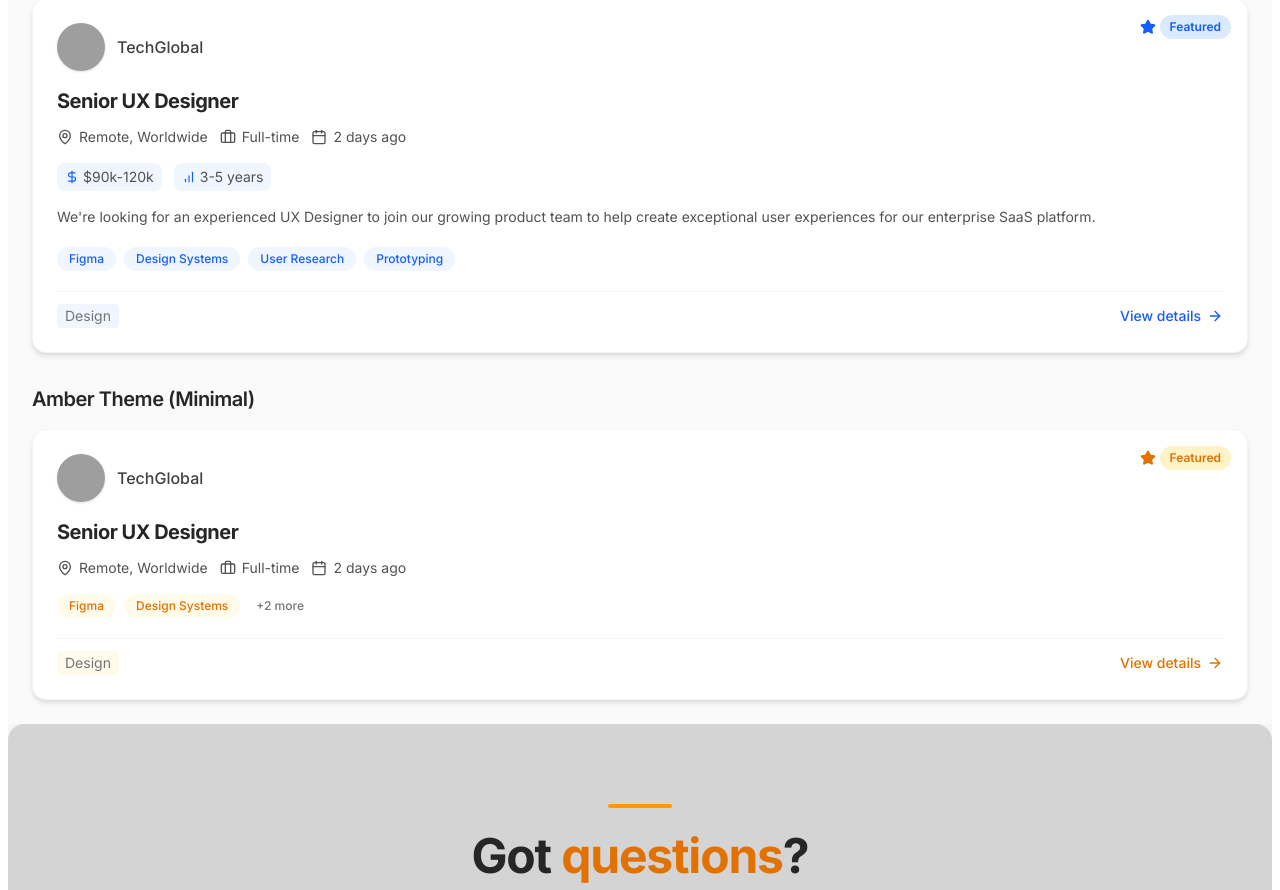
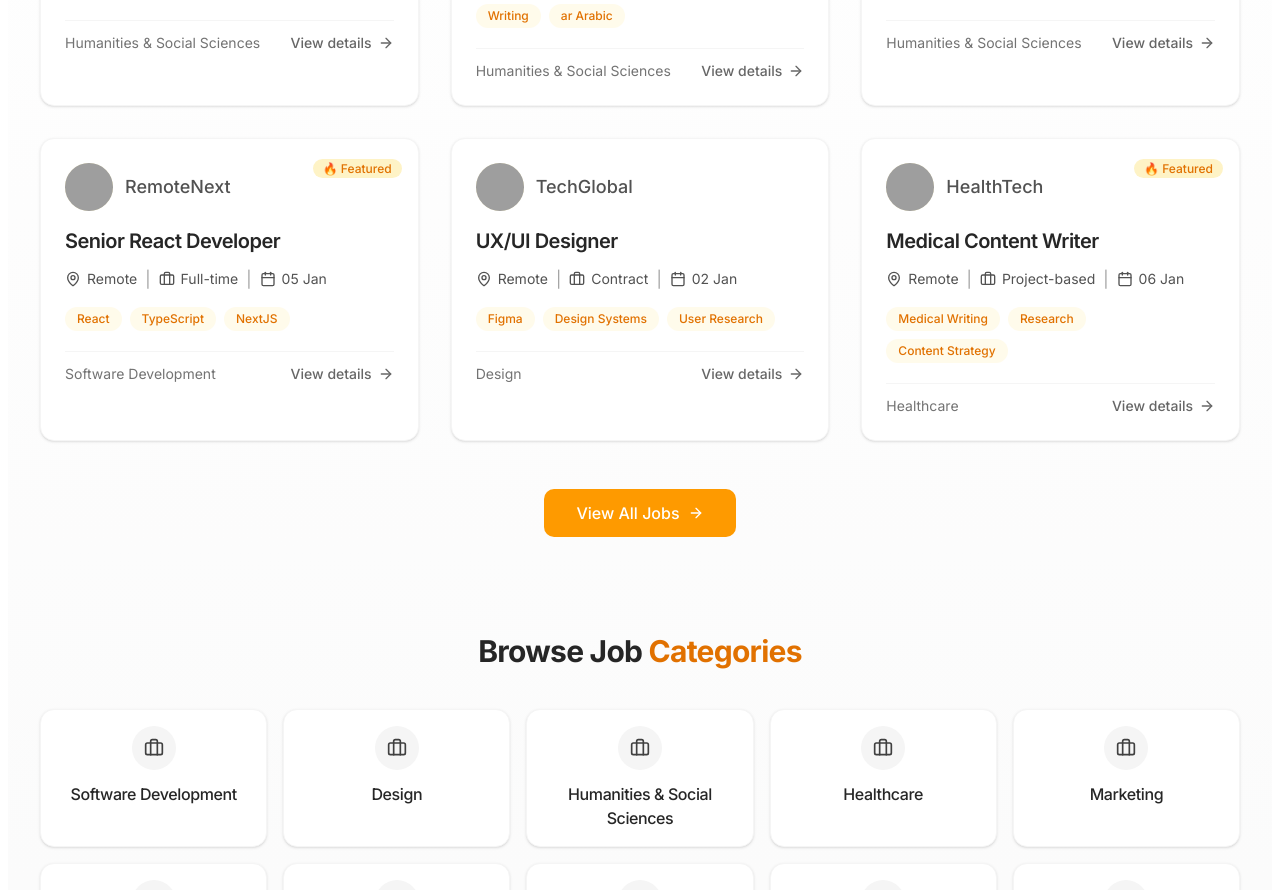
Before and after one commit to Atomic-hacks/Remotenext, a Next.js app: page / in a window 1280 px wide. Shown: the part 5147-6037 px from the top of the page. Built offline with nearby package versions, Linux system fonts and the light colour scheme; grey boxes are pictures that could not be loaded.

Commit message:
update on job category

```diff
--- a/components/home/JobCategories.tsx
+++ b/components/home/JobCategories.tsx
@@ -1,108 +1,291 @@
-import React from 'react';
-import { motion } from 'framer-motion';
-import Link from 'next/link';
-import { Briefcase, MapPin, Calendar, ArrowRight, DollarSign, BarChart, Star } from 'lucide-react';
+/* eslint-disable @typescript-eslint/no-explicit-any */
 
-// Define a sample job for preview
-const sampleJob = {
-  id: "1",
-  company: "TechGlobal",
-  companyLogo: "/api/placeholder/100/100",
-  title: "Senior UX Designer",
-  location: "Remote, Worldwide",
-  type: "Full-time",
-  postedDate: "2 days ago",
-  salary: "$90k-120k",
-  experience: "3-5 years",
-  description: "We're looking for an experienced UX Designer to join our growing product team to help create exceptional user experiences for our enterprise SaaS platform.",
-  skills: ["Figma", "Design Systems", "User Research", "Prototyping"],
-  category: "Design",
-  featured: true
-};
+'use client';
 
-// Color accent theme options
-const ACCENT_COLORS = {
-  amber: {
+import React, { useRef } from 'react';
+import Link from "next/link";
+import { motion } from "framer-motion";
+import { JOB_CATEGORIES } from "@/lib/constants";
+import { Briefcase, MapPin, Calendar, ArrowRight } from 'lucide-react';
+
+// Color accent theme
+const ACCENT_COLOR = {
   light: "bg-amber-50",
   medium: "bg-amber-100",
-    dark: "bg-amber-200",
   text: "text-amber-600",
   hover: "hover:text-amber-600",
   border: "border-amber-200",
   hoverBg: "hover:bg-amber-50",
   button: "bg-amber-500",
   buttonHover: "hover:bg-amber-600",
+};
+
+// Sample job listings based on the screenshot
+const FEATURED_JOBS = [
+  {
+    id: "1",
+    company: "Outlier",
+    companyLogo: "https://logo.clearbit.com/outlier.org",
+    title: "Spanish (Mexico) Freelance Writer",
+    location: "Remote",
+    type: "Project-based",
+    postedDate: "04 Jan",
+    skills: ["Writing", "es Spanish"],
+    category: "Humanities & Social Sciences",
+    featured: true
   },
-  blue: {
-    light: "bg-blue-50",
-    medium: "bg-blue-100",
-    dark: "bg-blue-200",
-    text: "text-blue-600",
-    hover: "hover:text-blue-600",
-    border: "border-blue-200",
-    hoverBg: "hover:bg-blue-50",
-    button: "bg-blue-500",
-    buttonHover: "hover:bg-blue-600",
+  {
+    id: "2",
+    company: "Outlier",
+    companyLogo: "https://logo.clearbit.com/outlier.org",
+    title: "Arabic (Egypt) Freelance Writer (US)",
+    location: "Remote",
+    type: "Project-based",
+    postedDate: "04 Jan",
+    skills: ["Writing", "ar Arabic"],
+    category: "Humanities & Social Sciences",
+    featured: true
   },
-  emerald: {
-    light: "bg-emerald-50",
-    medium: "bg-emerald-100",
-    dark: "bg-emerald-200",
-    text: "text-emerald-600",
-    hover: "hover:text-emerald-600",
-    border: "border-emerald-200",
-    hoverBg: "hover:bg-emerald-50",
-    button: "bg-emerald-500",
-    buttonHover: "hover:bg-emerald-600",
+  {
+    id: "3",
+    company: "Outlier",
+    companyLogo: "https://logo.clearbit.com/outlier.org",
+    title: "French Freelance Writer",
+    location: "Remote",
+    type: "Project-based",
+    postedDate: "03 Jan",
+    skills: ["Writing", "fr French"],
+    category: "Humanities & Social Sciences",
+    featured: false
+  },
+  {
+    id: "4",
+    company: "RemoteNext",
+    companyLogo: "https://logo.clearbit.com/remotenext.io",
+    title: "Senior React Developer",
+    location: "Remote",
+    type: "Full-time",
+    postedDate: "05 Jan",
+    skills: ["React", "TypeScript", "NextJS"],
+    category: "Software Development",
+    featured: true
+  },
+  {
+    id: "5",
+    company: "TechGlobal",
+    companyLogo: "https://logo.clearbit.com/techglobal.com",
+    title: "UX/UI Designer",
+    location: "Remote",
+    type: "Contract",
+    postedDate: "02 Jan",
+    skills: ["Figma", "Design Systems", "User Research"],
+    category: "Design",
+    featured: false
+  },
+  {
+    id: "6",
+    company: "HealthTech",
+    companyLogo: "https://logo.clearbit.com/healthtech.com",
+    title: "Medical Content Writer",
+    location: "Remote",
+    type: "Project-based",
+    postedDate: "06 Jan",
+    skills: ["Medical Writing", "Research", "Content Strategy"],
+    category: "Healthcare",
+    featured: true
+  }
+];
+
+
+const JobCategories: React.FC = () => {
+  const sectionRef = useRef<HTMLDivElement>(null);
+
+  // Animation variants
+  const containerVariants = {
+    hidden: { opacity: 0 },
+    visible: {
+      opacity: 1,
+      transition: {
+        staggerChildren: 0.1,
+        delayChildren: 0.3
+      }
     }
   };
 
-// JobCard Component
-const JobCard = ({
-  job = sampleJob,
-  accentColor = ACCENT_COLORS.emerald,
-  variant = "standard" // "standard", "minimal", or "detailed"
-}) => {
-  // Simple animation variants
-  const cardAnimation = {
-    rest: {
+  const headerVariants = {
+    hidden: { opacity: 0, y: 30 },
+    visible: {
+      opacity: 1,
       y: 0,
-      boxShadow: "0 4px 6px -1px rgba(0, 0, 0, 0.1), 0 2px 4px -1px rgba(0, 0, 0, 0.06)"
-    },
-    hover: {
-      y: -8,
-      boxShadow: "0 20px 25px -5px rgba(0, 0, 0, 0.1), 0 10px 10px -5px rgba(0, 0, 0, 0.04)"
+      transition: {
+        duration: 0.7,
+        ease: [0.25, 0.1, 0.25, 1.0]
+      }
+    }
+  };
+
+  const cardVariants = {
+    hidden: { opacity: 0, y: 20, scale: 0.95 },
+    visible: {
+      opacity: 1,
+      y: 0,
+      scale: 1,
+      transition: {
+        duration: 0.5,
+        ease: [0.25, 0.1, 0.25, 1.0]
+      }
     }
   };
 
   return (
-    <Link href={`/jobs/${job.id}`} className="block no-underline">
+    <div
+      ref={sectionRef}
+      className="bg-gradient-to-b from-white to-neutral-50 py-16 md:py-24 px-4 sm:px-6 lg:px-8 w-full max-w-7xl mx-auto rounded-xl overflow-hidden"
+    >
       <motion.div
-        className={`bg-white rounded-xl border border-neutral-100 h-full group relative overflow-hidden`}
-        initial="rest"
-        whileHover="hover"
-        variants={cardAnimation}
-        transition={{ duration: 0.3, ease: "easeOut" }}
+        className="text-center mb-12 md:mb-20"
+        initial="hidden"
+        whileInView="visible"
+        viewport={{ once: true, margin: "-100px" }}
+        variants={containerVariants}
       >
-        {/* Hover background effect */}
+        <motion.h2
+          variants={headerVariants}
+          className="text-3xl md:text-5xl font-bold tracking-tight text-neutral-800"
+        >
+          <span className={ACCENT_COLOR.text}>Featured</span> Job Listings
+        </motion.h2>
+        <motion.p
+          variants={headerVariants}
+          className="mt-4 text-lg md:text-xl text-neutral-600 max-w-2xl mx-auto"
+        >
+          Discover top remote opportunities from leading companies worldwide
+        </motion.p>
+      </motion.div>
+
+      <motion.div
+        className="grid grid-cols-1 md:grid-cols-2 lg:grid-cols-3 gap-5 md:gap-8"
+        initial="hidden"
+        whileInView="visible"
+        viewport={{ once: true, margin: "-50px" }}
+        variants={containerVariants}
+      >
+        {FEATURED_JOBS.map((job, index) => (
+          <JobCard
+            key={job.id}
+            job={job}
+            index={index}
+            variants={cardVariants}
+            accentColor={ACCENT_COLOR}
+          />
+        ))}
+      </motion.div>
+
+      <motion.div
+        className="mt-12 text-center"
+        variants={headerVariants}
+        initial="hidden"
+        whileInView="visible"
+        viewport={{ once: true }}
+      >
+        <Link href="/jobs">
+          <motion.button
+            className={`${ACCENT_COLOR.button} ${ACCENT_COLOR.buttonHover} text-white px-8 py-3 rounded-lg font-medium flex items-center gap-2 mx-auto transition-colors duration-300`}
+            whileHover={{ scale: 1.05 }}
+            whileTap={{ scale: 0.98 }}
+          >
+            View All Jobs
+            <ArrowRight className="w-4 h-4" />
+          </motion.button>
+        </Link>
+      </motion.div>
+
+      <motion.div
+        className="mt-24 mb-8 "
+        initial="hidden"
+        whileInView="visible"
+        viewport={{ once: true, margin: "-100px" }}
+        variants={containerVariants}
+      >
+        <motion.h3
+          variants={headerVariants}
+          className="text-2xl md:text-3xl font-bold tracking-tight text-neutral-800 text-center mb-10"
+        >
+          Browse Job <span className={ACCENT_COLOR.text}>Categories</span>
+        </motion.h3>
+
+        <div className="grid grid-cols-2 md:grid-cols-3 lg:grid-cols-5 gap-4">
+          {JOB_CATEGORIES.map((category, index) => (
+            <motion.div
+              key={category.id}
+              variants={cardVariants}
+              custom={index}
+              whileHover={{ y: -5, transition: { duration: 0.2 } }}
+            >
+              <Link href={`/jobs?category=${category.slug}`}>
+                <div className="bg-white p-4 rounded-xl shadow-sm border border-neutral-100 hover:shadow-md transition-all duration-300 h-full text-center group">
+                  <div className="flex justify-center mb-3">
+                    <div className={`bg-neutral-100 group-hover:${ACCENT_COLOR.medium} rounded-full p-3 transition-colors duration-300`}>
+                      <Briefcase className={`w-5 h-5 text-neutral-700 group-hover:${ACCENT_COLOR.text} transition-colors duration-300`} />
+                    </div>
+                  </div>
+                  <h4 className={`font-medium text-neutral-800 group-hover:${ACCENT_COLOR.text} transition-colors duration-300`}>{category.title}</h4>
+                </div>
+              </Link>
+            </motion.div>
+          ))}
+        </div>
+      </motion.div>
+    </div>
+  );
+};
+
+interface JobCardProps {
+  job: {
+    id: string;
+    company: string;
+    companyLogo?: string;
+    title: string;
+    location: string;
+    type: string;
+    postedDate: string;
+    skills: string[];
+    category: string;
+    featured: boolean;
+  };
+  index: number;
+  variants: any;
+  accentColor: {
+    light: string;
+    medium: string;
+    text: string;
+    hover: string;
+    border: string;
+    hoverBg: string;
+    button: string;
+    buttonHover: string;
+  };
+}
+
+const JobCard: React.FC<JobCardProps> = ({ job, index, variants, accentColor }) => {
+  return (
+    <Link href={`/jobs/${job.id}`}>
+      <motion.div
+        variants={variants}
+        custom={index}
+        className={`bg-white p-6 md:p-6 rounded-xl shadow-sm border border-neutral-100 hover:shadow-md hover:border-amber-200 transition-all duration-300 h-full group relative overflow-hidden`}
+        whileHover={{
+          y: -8,
+          boxShadow: "0 20px 30px rgba(0, 0, 0, 0.07)",
+          transition: { duration: 0.3 }
+        }}
+      >
+        {/* Subtle accent background on hover */}
         <div className={`absolute inset-0 ${accentColor.light} opacity-0 group-hover:opacity-100 transition-opacity duration-300`}></div>
 
-        {/* Featured tag */}
-        {job.featured && (
-          <div className="absolute top-4 right-4 z-10">
-            <div className="flex items-center gap-1">
-              <Star className={`w-4 h-4 ${accentColor.text} fill-current`} />
-              <span className={`${accentColor.medium} ${accentColor.text} text-xs font-semibold px-2.5 py-1 rounded-full`}>
-                Featured
-              </span>
-            </div>
-          </div>
-        )}
-
-        <div className="relative z-10 p-6">
-          {/* Company Section */}
+        <div className="relative z-10">
           <div className="flex items-center mb-4">
-            <div className={`h-12 w-12 rounded-full ${accentColor.medium} flex items-center justify-center overflow-hidden transition-colors duration-300 shadow-sm`}>
+            <div className={`h-12 w-12 rounded-full ${accentColor.medium} flex items-center justify-center overflow-hidden transition-colors duration-300`}>
               {job.companyLogo ? (
                 <img
                   src={job.companyLogo}
@@ -114,53 +297,31 @@ const JobCard = ({
               )}
             </div>
             <div className="ml-3">
-              <p className="font-medium text-neutral-700">{job.company}</p>
+              <p className="text-lg font-medium text-neutral-600">{job.company}</p>
             </div>
           </div>
 
-          {/* Job Title */}
-          <h3 className={`text-xl font-bold text-neutral-800 group-hover:${accentColor.text} mb-3 transition-colors duration-300`}>
-            {job.title}
-          </h3>
+          <h3 className={`text-xl font-semibold text-neutral-800 group-hover:${accentColor.text} mb-3 transition-colors duration-300`}>{job.title}</h3>
 
-          {/* Core Job Details */}
-          <div className="flex flex-wrap gap-3 mb-4">
+          <div className="flex flex-wrap gap-2 mb-4">
             <div className="flex items-center text-sm text-neutral-600">
-              <MapPin className={`w-4 h-4 mr-1.5 group-hover:${accentColor.text}`} />
+              <MapPin className={`w-4 h-4 mr-1.5 group-hover:${accentColor.text} transition-colors duration-300`} />
               {job.location}
             </div>
+            <span className="text-neutral-400">|</span>
             <div className="flex items-center text-sm text-neutral-600">
-              <Briefcase className={`w-4 h-4 mr-1.5 group-hover:${accentColor.text}`} />
+              <Briefcase className={`w-4 h-4 mr-1.5 group-hover:${accentColor.text} transition-colors duration-300`} />
               {job.type}
             </div>
+            <span className="text-neutral-400">|</span>
             <div className="flex items-center text-sm text-neutral-600">
-              <Calendar className={`w-4 h-4 mr-1.5 group-hover:${accentColor.text}`} />
+              <Calendar className={`w-4 h-4 mr-1.5 group-hover:${accentColor.text} transition-colors duration-300`} />
               {job.postedDate}
             </div>
           </div>
 
-          {/* Additional Job Details - Show only in detailed variant */}
-          {(variant === "detailed" || variant === "standard") && (
-            <div className="flex flex-wrap gap-3 mb-4">
-              <div className={`flex items-center text-sm text-neutral-600 ${accentColor.light} px-2 py-1 rounded-md`}>
-                <DollarSign className={`w-3.5 h-3.5 mr-1 ${accentColor.text}`} />
-                {job.salary}
-              </div>
-              <div className={`flex items-center text-sm text-neutral-600 ${accentColor.light} px-2 py-1 rounded-md`}>
-                <BarChart className={`w-3.5 h-3.5 mr-1 ${accentColor.text}`} />
-                {job.experience}
-              </div>
-            </div>
-          )}
-
-          {/* Job Description - Show only in detailed variant */}
-          {variant === "detailed" && (
-            <p className="text-sm text-neutral-600 mb-5 line-clamp-2">{job.description}</p>
-          )}
-
-          {/* Skills Tags */}
           <div className="flex flex-wrap gap-2 mb-5">
-            {job.skills.slice(0, variant === "minimal" ? 2 : job.skills.length).map((skill, idx) => (
+            {job.skills.map((skill, idx) => (
               <span
                 key={idx}
                 className={`${accentColor.light} ${accentColor.text} text-xs font-medium px-3 py-1 rounded-full group-hover:${accentColor.medium} transition-colors duration-300`}
@@ -168,53 +329,39 @@ const JobCard = ({
                 {skill}
               </span>
             ))}
-            {variant === "minimal" && job.skills.length > 2 && (
-              <span className="text-xs font-medium text-neutral-500 px-2 py-1">
-                +{job.skills.length - 2} more
-              </span>
-            )}
           </div>
 
-          {/* Footer */}
-          <div className="flex items-center justify-between mt-auto pt-3 border-t border-neutral-100 group-hover:border-opacity-0 transition-all duration-300">
-            <span className={`text-sm text-neutral-500 px-2 py-0.5 rounded ${accentColor.light} group-hover:${accentColor.medium} transition-colors duration-300`}>
-              {job.category}
-            </span>
+          <div className="flex items-center justify-between mt-auto pt-3 border-t border-neutral-100 group-hover:border-amber-200 transition-colors duration-300">
+            <span className="text-sm text-neutral-500">{job.category}</span>
 
             <motion.div
-              className={`text-sm font-medium ${accentColor.text} flex items-center gap-1.5`}
+              initial={{ opacity: 0.8 }}
+              whileHover={{ opacity: 1 }}
+            >
+              <div className={`text-sm font-medium text-neutral-700 ${accentColor.hover} flex items-center gap-1.5 transition-colors duration-300`}>
+                View details
+                <motion.span
                   initial={{ x: 0 }}
                   whileHover={{ x: 4 }}
                   transition={{ duration: 0.2 }}
                 >
-              View details
                   <ArrowRight className="w-4 h-4" />
+                </motion.span>
+              </div>
             </motion.div>
           </div>
         </div>
+
+        {job.featured && (
+          <div className="absolute top-4 right-4 z-10">
+            <span className={`${accentColor.medium} ${accentColor.text} text-xs font-medium px-2.5 py-0.5 rounded-full`}>
+              🔥 Featured
+            </span>
+          </div>
+        )}
       </motion.div>
     </Link>
   );
 };
 
-// Preview component to show different variants
-export default function JobCardPreview() {
-  return (
-    <div className="grid grid-cols-1 gap-8 p-6 bg-neutral-50">
-      <div>
-        <h2 className="text-xl font-semibold mb-4 text-neutral-800">Emerald Theme (Standard)</h2>
-        <JobCard variant="standard" accentColor={ACCENT_COLORS.emerald} />
-      </div>
-
-      <div>
-        <h2 className="text-xl font-semibold mb-4 text-neutral-800">Blue Theme (Detailed)</h2>
-        <JobCard variant="detailed" accentColor={ACCENT_COLORS.blue} />
-      </div>
-
-      <div>
-        <h2 className="text-xl font-semibold mb-4 text-neutral-800">Amber Theme (Minimal)</h2>
-        <JobCard variant="minimal" accentColor={ACCENT_COLORS.amber} />
-      </div>
-    </div>
-  );
-}
+export default JobCategories;
--- /dev/null
+++ b/lib/constants.ts
@@ -0,0 +1,76 @@
+// In @/lib/constants.ts
+
+export const JOB_CATEGORIES = [
+  {
+    id: "software-development",
+    slug: "software-development",
+    title: "Software Development",
+    icon: "Code" // If you want to use different icons per category
+  },
+  {
+    id: "design",
+    slug: "design",
+    title: "Design",
+    icon: "Palette"
+  },
+  {
+    id: "humanities-social",
+    slug: "humanities-social",
+    title: "Humanities & Social Sciences",
+    icon: "BookOpen"
+  },
+  {
+    id: "healthcare",
+    slug: "healthcare",
+    title: "Healthcare",
+    icon: "Heart"
+  },
+  {
+    id: "marketing",
+    slug: "marketing",
+    title: "Marketing",
+    icon: "TrendingUp"
+  },
+  {
+    id: "data-analytics",
+    slug: "data-analytics",
+    title: "Data & Analytics",
+    icon: "BarChart"
+  },
+  {
+    id: "customer-support",
+    slug: "customer-support",
+    title: "Customer Support",
+    icon: "MessageCircle"
+  },
+  {
+    id: "finance",
+    slug: "finance",
+    title: "Finance",
+    icon: "DollarSign"
+  },
+  {
+    id: "project-management",
+    slug: "project-management",
+    title: "Project Management",
+    icon: "Clipboard"
+  },
+  {
+    id: "education",
+    slug: "education",
+    title: "Education",
+    icon: "GraduationCap"
+  },
+  {
+    id: "writing-content",
+    slug: "writing-content",
+    title: "Writing & Content",
+    icon: "FileText"
+  },
+  {
+    id: "engineering",
+    slug: "engineering",
+    title: "Engineering",
+    icon: "Tool"
+  }
+];
```
Lines whose indentation alone changed are shown as unchanged.
